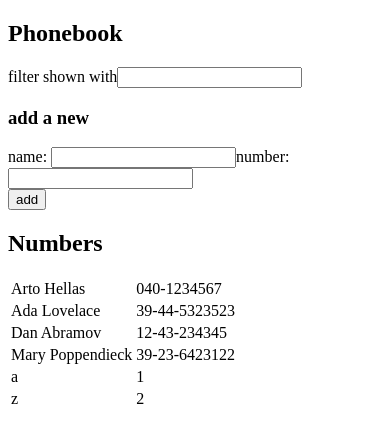
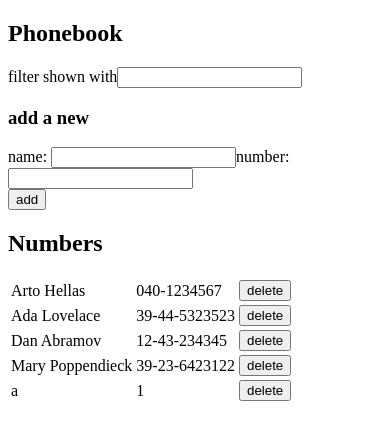
Before and after one commit to Raikho/fullstackopen, a React (Vite) app in the folder part2/phonebook/: page / in a window 390 px wide. Shown: the top 442 px of the page. Built offline with nearby package versions, Linux system fonts and the light colour scheme; data requests are answered from the project's data file.

Commit message:
implement phonebook step 9

```diff
--- a/part2/phonebook/db.json
+++ b/part2/phonebook/db.json
@@ -23,12 +23,7 @@
     {
       "name": "a",
       "number": "1",
-      "id": 6
-    },
-    {
-      "name": "z",
-      "number": "2",
-      "id": 7
+      "id": 5
     }
   ]
 }
--- a/part2/phonebook/src/App.jsx
+++ b/part2/phonebook/src/App.jsx
@@ -1,4 +1,3 @@
-import axios from 'axios'
 import { useState, useEffect } from 'react'
 import Filter from './components/Filter'
 import PersonForm from './components/PersonForm'
@@ -48,6 +47,18 @@ const App = () => {
       })
   }
 
+  const deletePerson = id => {
+    const name = persons.find(person => person.id === id).name
+    if (!window.confirm(`Delete ${name}?`)) return
+
+    personService
+      .remove(id)
+      .then(() => {
+        const newPersons = [...persons].filter(person => person.id !== id)
+        setPersons(newPersons)
+      })
+  }
+
   const personsToShow = (newFilter === '')
     ? persons
     : persons.filter(person => person.name.toLowerCase().includes(newFilter.toLowerCase()));
@@ -70,7 +81,10 @@ const App = () => {
       />
 
       <h2>Numbers</h2>
-      <PersonDisplay persons={personsToShow} />
+      <PersonDisplay
+        persons={personsToShow}
+        handleDelete={deletePerson}
+      />
     </div>
   )
 }
--- a/part2/phonebook/src/components/PersonDisplay.jsx
+++ b/part2/phonebook/src/components/PersonDisplay.jsx
@@ -1,10 +1,15 @@
-const PersonDisplay = ({ persons }) => (
+const PersonDisplay = ({ persons, handleDelete }) => (
 	<table>
 		<tbody>
 			{persons.map(person => (
 				<tr key={person.name}>
 					<td>{person.name}</td>
 					<td>{person.number}</td>
+					<td>
+						<button onClick={() => handleDelete(person.id)}>
+							delete
+						</button>
+					</td>
 				</tr>
 			))}
 		</tbody>
--- a/part2/phonebook/src/services/persons.js
+++ b/part2/phonebook/src/services/persons.js
@@ -11,9 +11,14 @@ const create = obj => {
     return req.then(res => res.data)
 }
 
+const remove = id => {
+    const req = axios.delete(`${baseUrl}/${id}`);
+    return req.then(res => res.data)
+}
+
 const update = (obj, id) => {
     const req =  axios.put(`${baseUrl}/${id}`, obj)
     return req.then(res => res.data)
 }
 
-export default {getAll, create, update}
+export default {getAll, create, remove, update}
```
